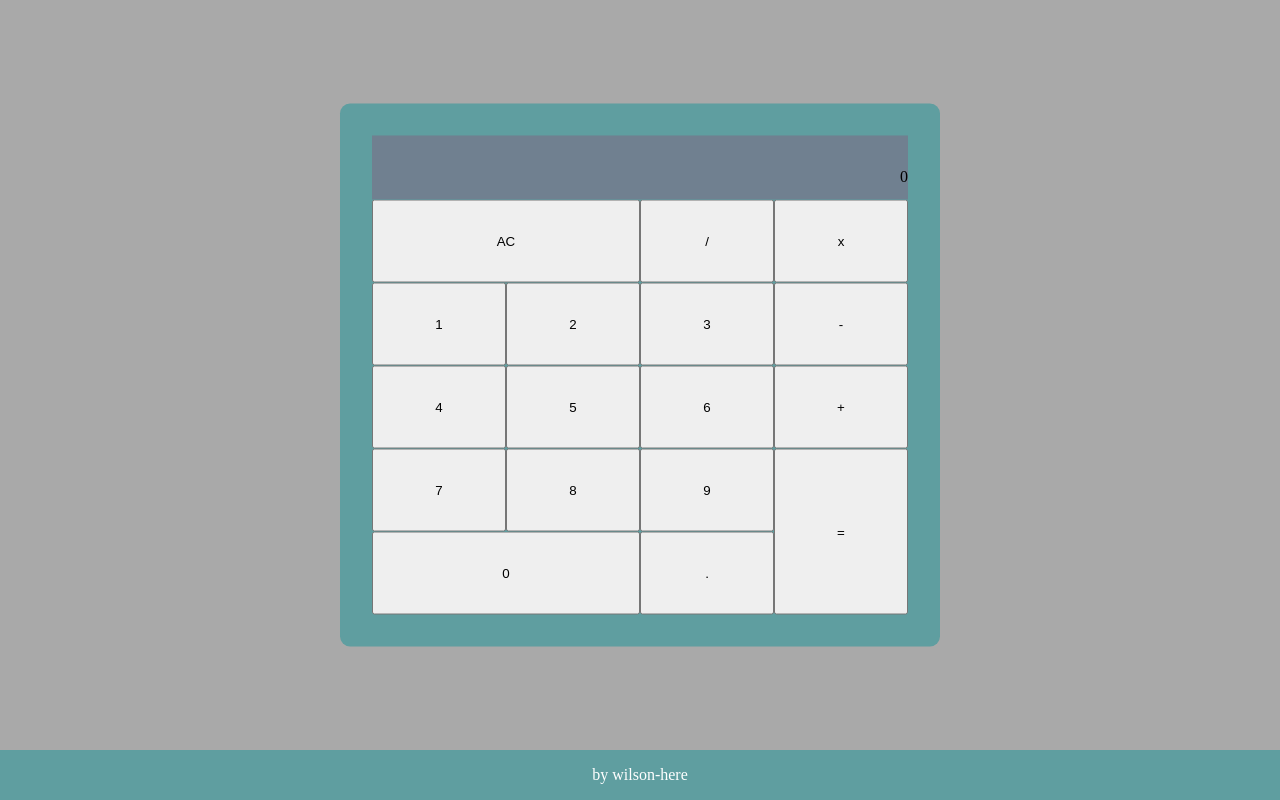
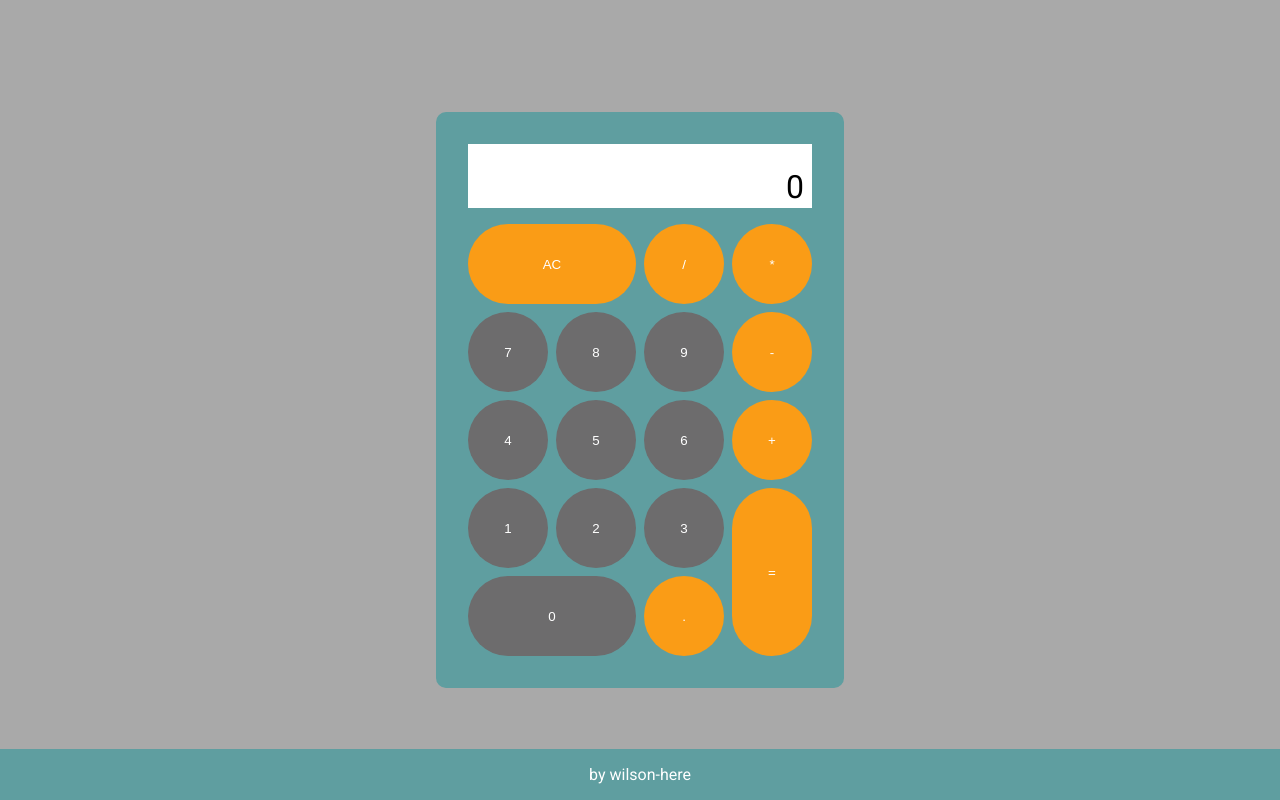
Before and after one commit to wilson-here/calculator, a React (Vite) app: page / in a window 1280 px wide. Built offline with nearby package versions, Linux system fonts and the light colour scheme.

Commit message:
finish logic and layout

```diff
--- a/index.html
+++ b/index.html
@@ -5,7 +5,7 @@
   <meta charset="UTF-8" />
   <link rel="icon" type="image/svg+xml" href="/vite.svg" />
   <meta name="viewport" content="width=device-width, initial-scale=1.0" />
-  <title>Vite + React</title>
+  <title>Calculator</title>
   <link rel="preconnect" href="https://fonts.googleapis.com">
   <link rel="preconnect" href="https://fonts.gstatic.com" crossorigin>
   <link href="https://fonts.googleapis.com/css2?family=Roboto&display=swap" rel="stylesheet">
--- a/src/App.jsx
+++ b/src/App.jsx
@@ -1,17 +1,43 @@
 import { useState } from "react";
 import "./styles/App.scss";
 import CopyRight from "./components/CopyRight";
-import { handleClick } from "./utils/eventHandlers";
+// import { handleInput } from "./utils/eventHandlers";
 import { manipulators, numbers } from "./constants/btns";
 
 function App() {
+  const [input, setInput] = useState("");
   const [result, setResult] = useState(0);
+
+  const handleInput = (value) => {
+    if (input.endsWith(".") && value === ".") {
+      return;
+    } else if (input.endsWith("=") && "+-*/".includes(value)) {
+      setInput(result + value);
+    } else {
+      setInput((prevInput) => prevInput + value);
+    }
+  };
+
+  const calculate = () => {
+    try {
+      setResult(eval(input));
+    } catch (error) {
+      console.log("An error occured: ", error);
+      setResult("Error!!!");
+    }
+  };
+
+  const clear = () => {
+    setInput("");
+    setResult(0);
+  };
+
   return (
     <>
       <div className="cal">
         <div className="cal__scr">
-          <div className="cal__scr-formula"></div>
-          <div id="display" className="cal__scr-output">
+          <div className="cal__scr-input">{input}</div>
+          <div id="display" className="cal__scr-result">
             {result}
           </div>
         </div>
@@ -19,10 +45,12 @@ function App() {
           {/* manipulator */}
           {manipulators.map((manipulator) => (
             <button
-              className="cal__ctrl-btn"
+              className="cal__ctrl-btn cal__ctrl-man"
               key={manipulator.id}
               id={manipulator.id}
-              onClick={() => manipulator.cb(setResult)}
+              onClick={() => {
+                handleInput(manipulator.value);
+              }}
             >
               {manipulator.value}
             </button>
@@ -31,14 +59,33 @@ function App() {
           {/* numbers */}
           {numbers.map((num) => (
             <button
-              className="cal__ctrl-btn"
+              className="cal__ctrl-btn cal__ctrl-num"
               key={num.id}
               id={num.id}
-              onClick={(e) => handleClick(e, result, setResult)}
+              onClick={() => {
+                handleInput(num.value.toString());
+              }}
             >
               {num.value}
             </button>
           ))}
+
+          {/* calculate */}
+          <button
+            className="cal__ctrl-btn cal__ctrl-man"
+            id="equals"
+            onClick={calculate}
+          >
+            =
+          </button>
+          {/* clear */}
+          <button
+            className="cal__ctrl-btn cal__ctrl-man"
+            id="clear"
+            onClick={clear}
+          >
+            AC
+          </button>
         </div>
       </div>
       <CopyRight />
--- a/src/constants/btns.js
+++ b/src/constants/btns.js
@@ -1,13 +1,3 @@
-import {
-  add,
-  subtract,
-  multiply,
-  divide,
-  equals,
-  decimal,
-  clear,
-} from "../utils/eventHandlers";
-
 export const numbers = [
   { value: 0, id: "zero" },
   { value: 1, id: "one" },
@@ -22,11 +12,9 @@ export const numbers = [
 ];
 
 export const manipulators = [
-  { value: "+", id: "add", cb: add },
-  { value: "-", id: "subtract", cb: subtract },
-  { value: "x", id: "multiply", cb: multiply },
-  { value: "/", id: "divide", cb: divide },
-  { value: "=", id: "equals", cb: equals },
-  { value: ".", id: "decimal", cb: decimal },
-  { value: "AC", id: "clear", cb: clear },
+  { value: "+", id: "add" },
+  { value: "-", id: "subtract" },
+  { value: "*", id: "multiply" },
+  { value: "/", id: "divide" },
+  { value: ".", id: "decimal" },
 ];
--- a/src/styles/App.scss
+++ b/src/styles/App.scss
@@ -4,6 +4,10 @@
   padding: 0;
   box-sizing: border-box;
 }
+
+// var
+$orange: #fa9c16;
+$grey: #6d6c6d;
 
 // mixins
 @mixin bp($name) {
@@ -54,23 +58,21 @@ button {
 // main
 html {
   overflow: hidden;
+  font-family: "Roboto", sans-serif;
 }
 
 #root {
   height: 100vh;
   background-color: darkgrey;
+  display: flex;
+  align-items: center;
+  justify-content: center;
 }
 
 .cal {
-  width: 90%;
-  max-width: 600px;
-  display: flex;
-  flex-direction: column;
   margin: 0 auto;
   background-color: cadetblue;
   position: relative;
-  top: calc(50% - 25px);
-  transform: translateY(-50%);
   padding: 2rem;
   border-radius: 10px;
   @include bp(sm) {
@@ -82,45 +84,95 @@ html {
   &__scr {
     width: 100%;
     height: 4rem;
-    background-color: slategray;
+    background-color: white;
     display: flex;
     flex-direction: column;
-    &-formula,
-    &-output {
-      height: 50%;
+    &-input,
+    &-result {
       text-align: end;
+      font-size: 2rem;
+      padding: 0.5rem;
     }
   }
   &__ctrl {
     display: grid;
-    grid-template-columns: repeat(4, 1fr);
-    grid-template-rows: repeat(5, 1fr);
+    grid-template-areas:
+      "clear clear divide multiply"
+      "seven eight nine subtract"
+      "four five six add"
+      "one two three equals"
+      "zero zero decimal equals";
+    gap: 0.5rem;
+    margin-top: 1rem;
     &-btn {
-      padding: 2rem;
+      min-width: 5rem;
+      min-height: 5rem;
+      cursor: pointer;
+      border-radius: 100px;
+      transition: transform 0.05s ease-in-out;
+      border: none;
+      color: white;
+      &:active {
+        transform: scale(0.95);
+      }
+    }
+
+    &-man {
+      background-color: $orange;
+    }
+    &-num {
+      background-color: $grey;
     }
     #clear {
-      grid-area: 1/1/2/3;
+      grid-area: clear;
     }
     #divide {
-      grid-area: 1/3;
+      grid-area: divide;
     }
     #multiply {
-      grid-area: 1/4;
+      grid-area: multiply;
     }
     #subtract {
-      grid-area: 2/4;
+      grid-area: subtract;
     }
     #add {
-      grid-area: 3/4;
+      grid-area: add;
     }
     #equals {
-      grid-area: 4/4/6/5;
+      grid-area: equals;
     }
     #decimal {
-      grid-area: 5/3;
+      grid-area: decimal;
     }
     #zero {
-      grid-area: 5/1/6/3;
+      grid-area: zero;
+    }
+    #one {
+      grid-area: one;
+    }
+    #two {
+      grid-area: two;
+    }
+    #three {
+      grid-area: three;
+    }
+    #four {
+      grid-area: four;
+    }
+    #five {
+      grid-area: five;
+    }
+    #six {
+      grid-area: six;
+    }
+    #seven {
+      grid-area: seven;
+    }
+    #eight {
+      grid-area: eight;
+    }
+    #nine {
+      grid-area: nine;
     }
   }
 }
--- a/src/utils/eventHandlers.js
+++ /dev/null
@@ -1,27 +0,0 @@
-export const handleClick = (e, cur, cb) => {
-  const numInStr = cur.toString() + e.target.textContent;
-  const numInNum = parseInt(numInStr);
-  cb(numInNum);
-};
-
-export const add = (result) => {
-  result = 0;
-};
-export const subtract = (result) => {
-  result = 0;
-};
-export const multiply = (result) => {
-  result = 0;
-};
-export const divide = (result) => {
-  result = 0;
-};
-export const equals = (result) => {
-  result = 0;
-};
-export const decimal = (result) => {
-  result = 0;
-};
-export const clear = (cb) => {
-  cb(0);
-};
```
